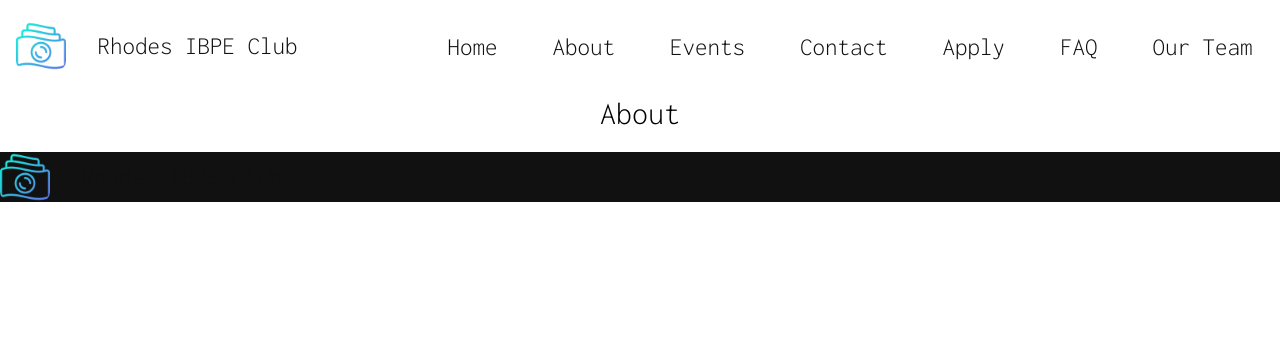
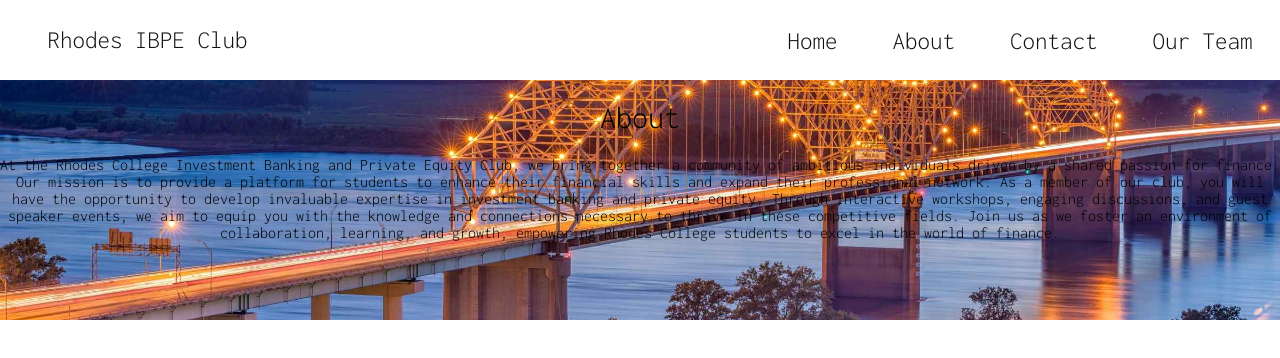
Before and after one commit to RhodesIBPEClub/RhodesIBPEClub, a React (Vite) app: page /RhodesIBPEClub/about in a window 1280 px wide. Shown: the top 358 px of the page. Built offline with nearby package versions, Linux system fonts and the light colour scheme.

Commit message:
Restruc, about page updates and branding changes

```diff
--- a/src/main.tsx
+++ b/src/main.tsx
@@ -2,14 +2,15 @@ import React from 'react';
 import ReactDOM from 'react-dom/client';
 import { BrowserRouter as Router, Route, Routes } from 'react-router-dom';
 import styled from 'styled-components';
-import createGlobalStyle from 'styled-components';
+
 // Components
 import NavBar from './packages/Common/Nav/index';
 import Footer from './packages/Common/Footer/index';
 // Pages
-import Home from './packages/pages/home/home';
-import About from './packages/pages/about/about';
-import Events from './packages/pages/events/events';
+import Home from './packages/pages/home';
+import About from './packages/pages/about';
+import Contact from './packages/pages/contact';
+import Team from './packages/pages/team';
 // Styles
 import './globals.css';
 
@@ -31,9 +32,9 @@ function App() {
 				<Routes>
 					<Route path="/RhodesIBPEClub/" element={<Home />} />
 					<Route path="/RhodesIBPEClub/about" element={<About />} />
-					<Route path="/RhodesIBPEClub/events" element={<Events />} />
+					<Route path="/RhodesIBPEClub/contact" element={<Contact />} />
+					<Route path="/RhodesIBPEClub/ourteam" element={<Team />} />
 				</Routes>
-				<Footer />
 			</Router>
 		</AppContainer>
 	);
--- a/src/packages/Common/Nav/NavLinks.tsx
+++ b/src/packages/Common/Nav/NavLinks.tsx
@@ -31,7 +31,7 @@ const Link = styled.a`
 	font-size: inherit;
 
 	&:hover {
-		color: #ffd700;
+		color: #b22222;
 	}
 `;
 
@@ -46,16 +46,7 @@ const NavLinks = () => {
 					<Link href="/RhodesIBPEClub/about">About</Link>
 				</LinkItem>
 				<LinkItem>
-					<Link href="/RhodesIBPEClub/events">Events</Link>
-				</LinkItem>
-				<LinkItem>
 					<Link href="/RhodesIBPEClub/contact">Contact</Link>
-				</LinkItem>
-				<LinkItem>
-					<Link href="/RhodesIBPEClub/apply">Apply</Link>
-				</LinkItem>
-				<LinkItem>
-					<Link href="/RhodesIBPEClub/faq">FAQ</Link>
 				</LinkItem>
 				<LinkItem>
 					<Link href="/RhodesIBPEClub/ourteam">Our Team</Link>
--- a/src/packages/Common/Nav/index.tsx
+++ b/src/packages/Common/Nav/index.tsx
@@ -6,10 +6,10 @@ import logoimage from '../../../assets/images/logo.png';
 
 const NavbarContainer = styled.div`
 	width: 100%;
-	height: 60px;
+	height: 10%;
 	display: flex;
 	align-items: center;
-	padding-top: 1em;
+	background-color: #fff;
 `;
 
 const LeftSection = styled.div`
@@ -30,11 +30,25 @@ const RightSection = styled.div`
 	justify-content: flex-end;
 `;
 
+const LogoText = styled.a`
+	text-decoration: none;
+	font-size: 25px;
+	margin: 0;
+	margin-left: 4px;
+	color: #111;
+	font-weight: 500;
+	padding: 0 1.1em;
+
+	&:hover {
+		color: #b22222;
+	}
+`;
+
 const Navbar = () => {
 	return (
 		<NavbarContainer>
 			<LeftSection>
-				<Logo imgPath={logoimage} text={'Rhodes IBPE Club'} />
+				<LogoText href="/RhodesIBPEClub/">{'Rhodes IBPE Club'}</LogoText>
 			</LeftSection>
 			<RightSection>
 				<NavLinks />
--- /dev/null
+++ b/src/packages/pages/about.tsx
@@ -0,0 +1,36 @@
+import React from 'react';
+import aboutPage from '../../assets/images/aboutPage.jpeg';
+import styled from 'styled-components';
+
+const BackgroundImage = styled.img`
+	width: 100%;
+	height: 40%;
+	object-fit: cover;
+	position: absolute;
+	top: 0;
+	left: 0;
+	z-index: -1;
+	color: white;
+	font-weight: bold;
+`;
+
+const About = () => {
+	return (
+		<div>
+			<BackgroundImage src={aboutPage} />
+			<h1>About</h1>
+			<p>
+				At the Rhodes College Investment Banking and Private Equity Club, we bring together a community of
+				ambitious individuals driven by a shared passion for finance. Our mission is to provide a platform for
+				students to enhance their financial skills and expand their professional network. As a member of our
+				club, you will have the opportunity to develop invaluable expertise in investment banking and private
+				equity. Through interactive workshops, engaging discussions, and guest speaker events, we aim to equip
+				you with the knowledge and connections necessary to thrive in these competitive fields. Join us as we
+				foster an environment of collaboration, learning, and growth, empowering Rhodes College students to
+				excel in the world of finance.
+			</p>
+		</div>
+	);
+};
+
+export default About;
--- a/src/packages/pages/about/about.tsx
+++ /dev/null
@@ -1,9 +0,0 @@
-const About = () => {
-	return (
-		<div>
-			<h1>About</h1>
-		</div>
-	);
-};
-
-export default About;
--- /dev/null
+++ b/src/packages/pages/contact.tsx
@@ -0,0 +1,9 @@
+const Contact = () => {
+	return (
+		<div>
+			<h1>Contact</h1>
+		</div>
+	);
+};
+
+export default Contact;
--- a/src/packages/pages/events/events.tsx
+++ /dev/null
@@ -1,9 +0,0 @@
-const Events = () => {
-	return (
-		<div>
-			<h1>Events</h1>
-		</div>
-	);
-};
-
-export default Events;
--- /dev/null
+++ b/src/packages/pages/home.tsx
@@ -0,0 +1,83 @@
+import React from 'react';
+import ButtonLink from '../Common/Base/ButtonLink';
+import styled from 'styled-components';
+import backgroundimage from '../../assets/images/backgroundimage.jpeg';
+
+const HomeContainer = styled.div`
+	display: flex;
+	flex-direction: column;
+	align-items: center;
+	text-align: center;
+	padding: 2rem;
+	width: 100wh;
+	height: 100vh;
+`;
+
+const HeaderContainer = styled.div`
+	padding-top: 10%;
+	padding-bottom: 35%;
+`;
+
+const LinkedText = styled.a`
+	text-decoration: none;
+	color: #111;
+	&:hover {
+		color: #b22222;
+		border-bottom: 2px solid #b22222;
+	}
+`;
+
+const ContactText = styled.h2`
+	font-size: 2em;
+	color: inherit;
+	border-bottom: 2px solid transparent;
+	transition: all 220ms ease-in-out;
+	&:hover {
+		border-bottom: 2px solid #b22222;
+	}
+`;
+
+const LowerContainer = styled.div``;
+
+const HomeH1 = styled.h1`
+	font-size: 3.2em;
+	line-height: 1.1;
+	color: inherit;
+`;
+
+const HomeH2 = styled.h2`
+	font-size: 2em;
+	color: inherit;
+`;
+
+const BackgroundImage = styled.img`
+	width: 100%;
+	height: 95%;
+	object-fit: cover;
+	position: absolute;
+	top: 0;
+	left: 0;
+	z-index: -1;
+	color: white;
+	font-weight: bold;
+`;
+
+const Home = () => {
+	return (
+		<HomeContainer>
+			<BackgroundImage src={backgroundimage} />
+			<HeaderContainer>
+				<HomeH1>Rhodes IBPE Club</HomeH1>
+				<LinkedText href="/RhodesIBPEClub/contact">
+					<ContactText>Contact us</ContactText>
+				</LinkedText>
+			</HeaderContainer>
+			<LowerContainer>
+				<HomeH2>Preparing Rhodes College Students</HomeH2>
+				<HomeH2> for Success in the Finance Industry Since 2023</HomeH2>
+			</LowerContainer>
+		</HomeContainer>
+	);
+};
+
+export default Home;
--- a/src/packages/pages/home/home.tsx
+++ /dev/null
@@ -1,50 +0,0 @@
-import React from 'react';
-import ButtonLink from '../../Common/Base/ButtonLink';
-import styled from 'styled-components';
-import backgroundimage from '../../../assets/images/backgroundimage.jpeg';
-
-const HomeContainer = styled.div`
-	display: flex;
-	flex-direction: column;
-	align-items: center;
-	text-align: center;
-	padding: 2rem;
-	width: 100wh;
-	height: 100vh;
-`;
-
-const HeaderContainer = styled.div`
-	padding-top: 7em;
-`;
-
-const HomeH1 = styled.h1`
-	font-size: 3.2em;
-	line-height: 1.1;
-	color: #fff;
-`;
-
-const HomeImg = styled.img`
-	width: 100%;
-	height: 70%;
-	object-fit: cover;
-	position: absolute;
-	top: 0;
-	left: 0;
-	z-index: -1;
-	color: white;
-	font-weight: bold;
-`;
-
-const Home = () => {
-	return (
-		<HomeContainer>
-			<HomeImg src={backgroundimage} />
-			<HeaderContainer>
-				<HomeH1>Preparing Rhodes College Students</HomeH1>
-				<HomeH1> for Success in the Finance Industry Since 2023</HomeH1>
-			</HeaderContainer>
-		</HomeContainer>
-	);
-};
-
-export default Home;
--- /dev/null
+++ b/src/packages/pages/team.tsx
@@ -0,0 +1,9 @@
+const Team = () => {
+	return (
+		<div>
+			<h1>Our team</h1>
+		</div>
+	);
+};
+
+export default Team;
```
Also changed, not shown: src/index.css (deleted, +0 -15 lines), src/assets/images/aboutPage.jpeg (added).
